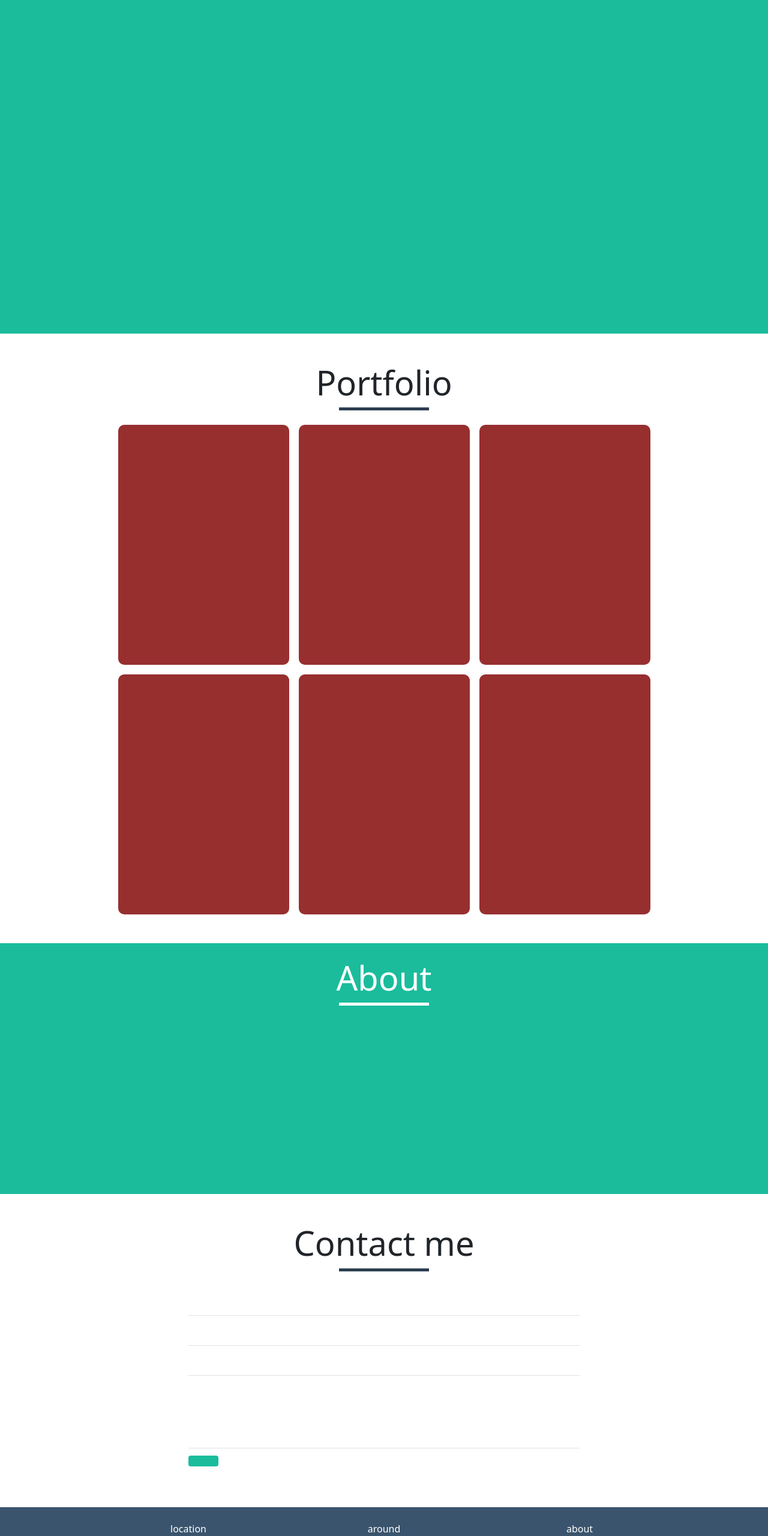
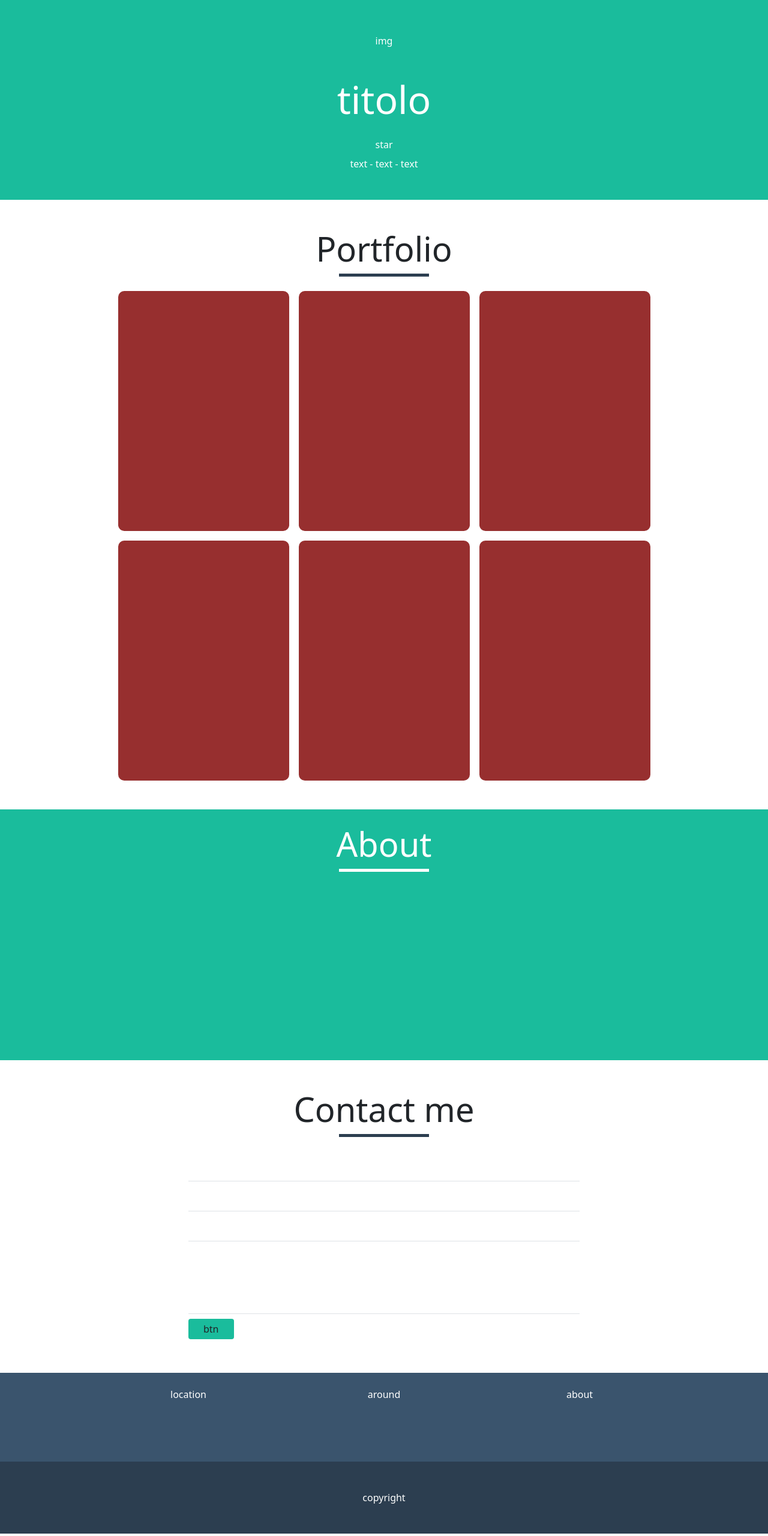
Before and after one commit to GianlucaGiovannini/html-css-bootstrap-freelancer, a plain HTML site: page index.html in a window 1280 px wide. Shown: the part 140-2700 px from the top of the page at 60% size. Drawn offline with nearby package versions, Linux system fonts and the light colour scheme.

Commit message:
test jumbotron

```diff
--- a/assets/css/style.css
+++ b/assets/css/style.css
@@ -1,7 +1,7 @@
 /* common */
 
 :root {
-    --color-header-hr-star-fotter-bottom: #2C3E50;
+    --color-header-hr-star-footer-bottom: #2C3E50;
     --color-bg-light-green: #1ABC9C;
     --color-title-no-bg: #333333;
     --color-bg-footer-top: #3A546D;
@@ -9,25 +9,31 @@
 }
 
 header {
-    background-color: var(--color-header-hr-star-fotter-bottom);
+    background-color: var(--color-header-hr-star-footer-bottom);
 }
 
-.debug header [class^="row"] {
+
+/* #region debug */
+
+
+/* header */
+
+.debug header .row {
     height: 100px;
 }
 
-.debug .jumbo_tron [class^="col"] {
-    height: 125px;
-}
 
-.bg_light_green {
-    background-color: var(--color-bg-light-green);
-}
+/* jumbotron */
+
+.debug .jumbo_tron div {}
+
+
+/* portfolio */
 
 .debug #portfolio .bg_star {
     height: 5px;
     width: 150px;
-    background-color: var(--color-header-hr-star-fotter-bottom);
+    background-color: var(--color-header-hr-star-footer-bottom);
 }
 
 .debug #portfolio [class^="col"] {
@@ -35,6 +41,9 @@ header {
     background-color: rgb(151, 47, 47);
     border-radius: 10px;
 }
+
+
+/* about */
 
 .debug #about .bg_star-white {
     height: 5px;
@@ -46,31 +55,48 @@ header {
     height: 125px;
 }
 
+
+/* contact */
+
 .debug #contact .bg_star {
     height: 5px;
     width: 150px;
-    background-color: var(--color-header-hr-star-fotter-bottom);
+    background-color: var(--color-header-hr-star-footer-bottom);
 }
 
 .debug #contact [class^="col"] {
     height: 50px;
 }
 
+
+/* footer */
+
 .debug #site_footer [class^="col"] {
     height: 100px;
 }
+
+
+/* #endregion debug */
+
+
+/* #region utility */
+
+.pb_7 {
+    padding-bottom: 7rem;
+}
+
+.bg_light_green {
+    background-color: var(--color-bg-light-green);
+}
+
+
+/* footer
+*******************/
 
 .footer_top {
     background-color: var(--color-bg-footer-top);
 }
 
 .footer_bottom {
-    background-color: var(--color-header-hr-star-fotter-bottom);
+    background-color: var(--color-header-hr-star-footer-bottom);
 }
-
-
-/* utility */
-
-.pb_7 {
-    padding-bottom: 7rem;
-}
--- a/index.html
+++ b/index.html
@@ -17,7 +17,7 @@
 
 <body class="debug">
 
-    <header id="site_header ">
+    <header id="site_header">
         <div class="container-sm">
             <nav class="nav_bar text-white">
                 <div class="row align-items-center">
@@ -37,22 +37,22 @@
 
     <main id="site_main">
 
-        <section class="jumbo_tron bg_light_green text-white mb-5">
-            <div class="row flex-column text-center p-5">
-                <div class="col-12"></div>
-                <!-- /.col -->
-                <div class="col-12">
-                </div>
-                <!-- /.col -->
-                <div class="col-12">
-                </div>
-                <!-- /.col-->
-                <div class="col-12">
-                </div>
-                <!-- /.col -->
+        <section class="jumbo_tron bg_light_green text-white text-center py-5 mb-5">
 
+            <div class="my-5">img
             </div>
-            <!-- /.row -->
+            <div class="mt-3 mb-4">
+                <h1 class="display-3">
+                    titolo
+                </h1>
+            </div>
+            <div class="mb-2">
+                star
+            </div>
+            <div class="">
+                text - text - text
+            </div>
+
         </section>
         <!-- /.jumbo_tron -->
 
@@ -119,7 +119,7 @@
                 </div>
                 <!-- /.col border-bottom -->
                 <div class="col-6 py-2 px-0">
-                    <span class="btn bg_light_green px-4 py-2 "></span>
+                    <span class="btn bg_light_green px-4 py-1 ">btn</span>
                 </div>
                 <!-- /.col -->
             </div>
@@ -141,16 +141,12 @@
             </div>
             <!-- /.footer_top py-4 -->
             <div class="footer_bottom py-4 text-center">
-                <div class="copyright"></div>
+                <div class="copyright p-4">copyright</div>
             </div>
             <!-- /.footer_bottom py-4 -->
 
         </footer>
         <!-- /#site_footer -->
-
-
-
-
 
     </main>
     <!-- /#site_main -->
```
